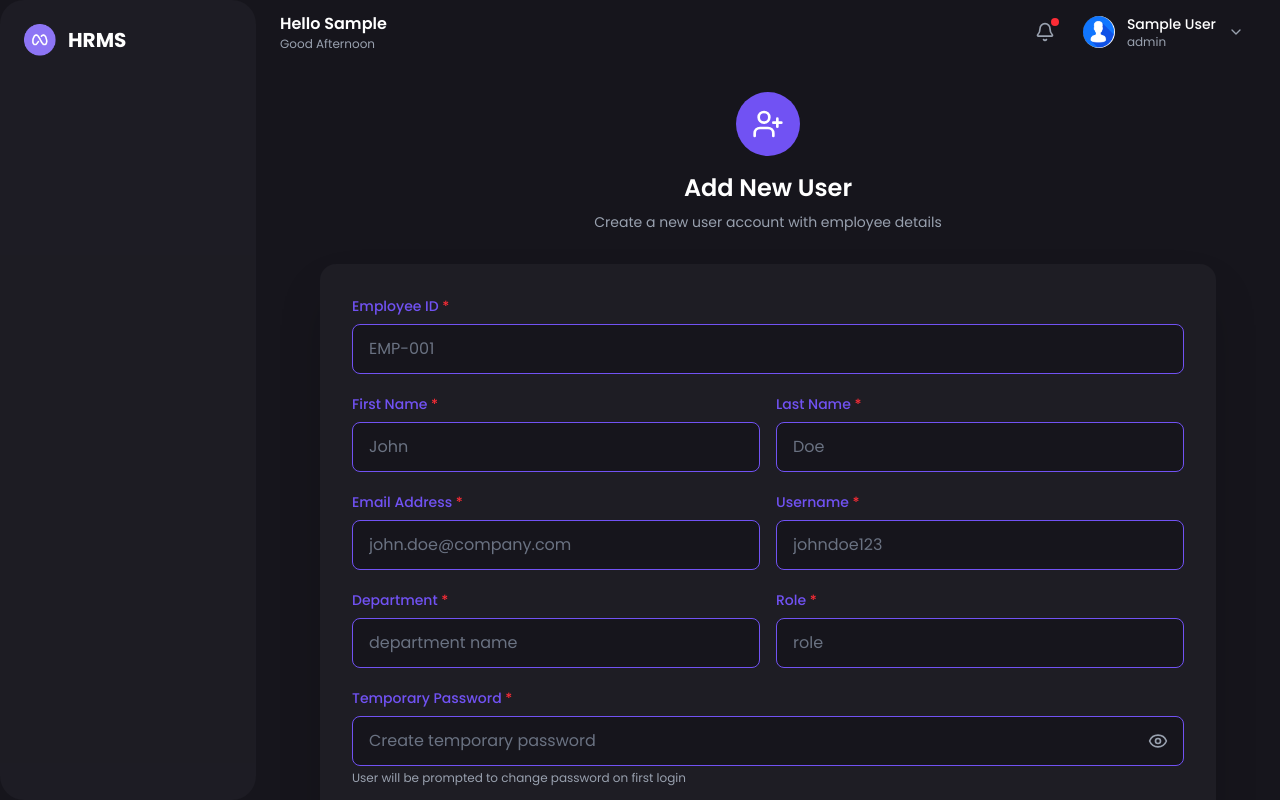
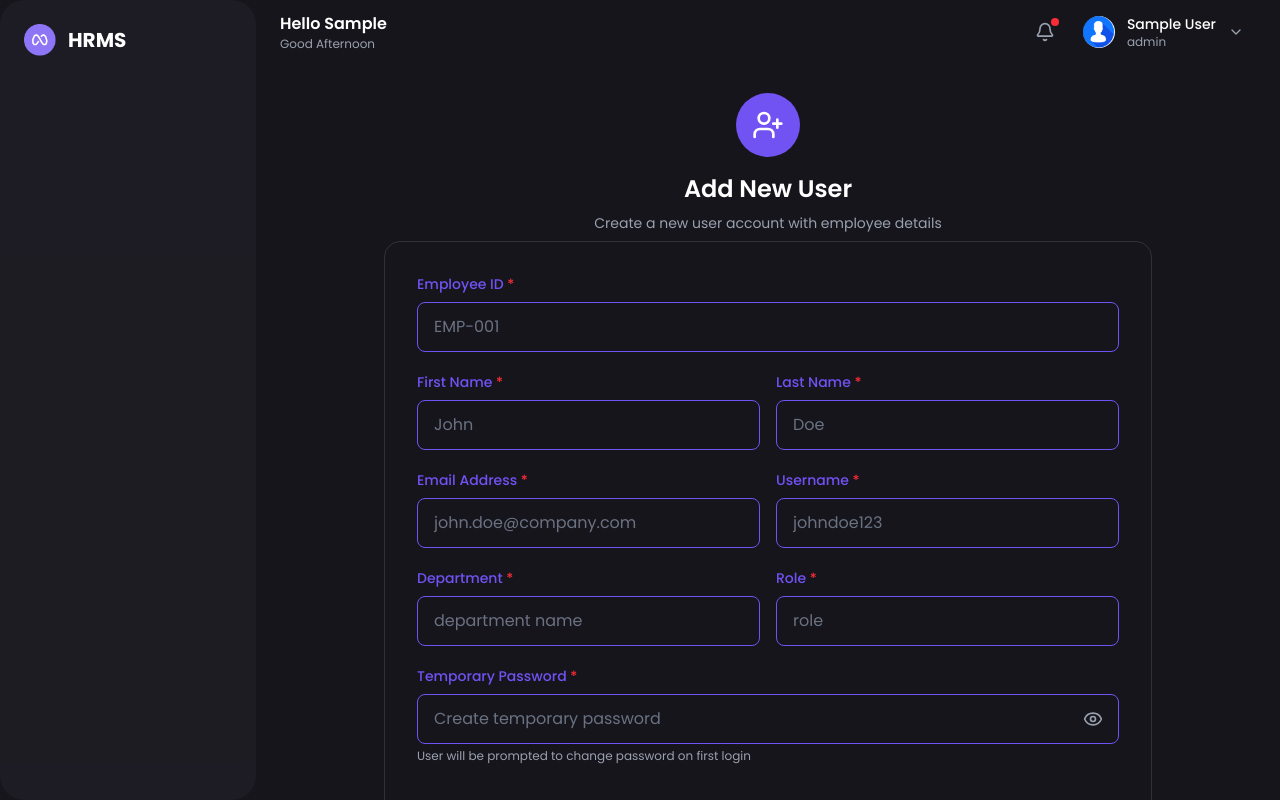
Before and after one commit to Kyomuhe/hrmgt-frontend, a React (Vite) app: page /layout/addUser in a window 1280 px wide. Built offline with nearby package versions, Linux system fonts and the light colour scheme; sample sign-in values are in the browser's storage.

Commit message:
little changes

```diff
--- a/src/components/Dasboard/SideMenu.jsx
+++ b/src/components/Dasboard/SideMenu.jsx
@@ -20,7 +20,6 @@ const Sidebar = () => {
         { icon: Umbrella, label: 'Leaves', path: '/layout/leaves', roles: ['HR'] },
         { icon: FileChartPie, label: 'Leave Status', path: '/layout/myLeaveStatus', roles: ['USER'] },
         { icon: FileUser, label: 'Leave Application', path: '/layout/applyLeave', roles: ['USER'] },
-
     ];
 
     const menuItems = allMenuItems.filter(item => {
@@ -51,8 +50,9 @@ const Sidebar = () => {
             )}
 
             <div
-                className={`fixed lg:static top-0 left-0 h-screen w-64 bg-[#A2A1A80D] flex flex-col rounded-3xl lg:rounded-3xl p-6 z-50 lg:z-auto transform lg:transform-none transition-transform duration-300 ease-in-out lg:transition-none ${isOpen ? 'translate-x-0' : '-translate-x-full lg:translate-x-0'
-                    }`}
+                className={`fixed lg:static top-0 left-0 h-screen w-64 bg-gray-900 lg:bg-[#A2A1A80D] flex flex-col rounded-3xl lg:rounded-3xl p-6 z-50 lg:z-auto transform lg:transform-none transition-transform duration-300 ease-in-out lg:transition-none ${
+                    isOpen ? 'translate-x-0' : '-translate-x-full lg:translate-x-0'
+                }`}
             >
                 <button
                     onClick={() => setIsOpen(false)}
@@ -76,10 +76,11 @@ const Sidebar = () => {
                             <button
                                 key={index}
                                 onClick={() => handleNavigate(item.path)}
-                                className={`flex items-center gap-3 px-4 py-3 rounded-lg transition-all ${isActive
+                                className={`flex items-center gap-3 px-4 py-3 rounded-lg transition-all ${
+                                    isActive
                                         ? 'bg-Primary/Primary-5% text-[#7152F3] border-l-3 border-[#7152F3]'
                                         : 'text-gray-400 hover:text-white hover:bg-gray-800/50'
-                                    }`}
+                                }`}
                             >
                                 <Icon size={20} />
                                 <span className="text-sm font-medium">{item.label}</span>
--- a/src/components/Departments/DepartmentEmployees.jsx
+++ b/src/components/Departments/DepartmentEmployees.jsx
@@ -91,14 +91,10 @@ const DepartmentEmployees = () => {
                             <Plus className="w-5 h-5" />
                             Add New Employee
                         </button>
-                        <button className="flex items-center gap-2 px-4 py-2 text-white border border-gray-300 rounded-lg">
-                            <Filter className="w-5 h-5 " />
-                            Filter
-                        </button>
                     </div>
                 </div>
 
-                <div className="rounded-lg shadow overflow-hidden">
+                <div className="rounded-lg shadow overflow-x-auto">
                     <table className="w-full">
                         <thead className="border-b border-[#A2A1A81A]">
                             <tr>
--- a/src/components/Employees/Employees.jsx
+++ b/src/components/Employees/Employees.jsx
@@ -73,7 +73,7 @@ const Employees = () => {
           </div>
         </div>
 
-        <div className=" rounded-lg shadow overflow-hidden">
+        <div className=" rounded-lg shadow overflow-hidden overflow-x-auto">
           <table className="w-full">
             <thead className="border-b border-[#A2A1A81A]">
               <tr>
--- a/src/components/Leaves/MyLeaveStatus.jsx
+++ b/src/components/Leaves/MyLeaveStatus.jsx
@@ -201,7 +201,7 @@ const MyLeaveStatus = () => {
                                 placeholder="Search by leave type or reason..."
                                 value={searchQuery}
                                 onChange={(e) => setSearchQuery(e.target.value)}
-                                className="w-full bg-[#25252A] text-white pl-10 pr-4 py-3 rounded-lg border border-gray-700 focus:outline-none focus:ring-2 focus:ring-purple-500 focus:border-transparent transition-all"
+                                className="w-full text-white pl-10 pr-4 py-3 rounded-lg border border-gray-700 focus:outline-none focus:ring-2 focus:ring-purple-500 focus:border-transparent transition-all"
                             />
                         </div>
                     </div>
--- a/src/components/UserManagement/AddUser.jsx
+++ b/src/components/UserManagement/AddUser.jsx
@@ -105,8 +105,8 @@ const AddUser = () => {
 
     return (
         <div className="min-h-screen flex flex-col items-center justify-center p-1">
-            <div className='flex flex-col items-center justify-center max-w-4xl w-full'>
-                <div className='text-center mb-8'>
+            <div className='flex flex-col items-center justify-center max-w-3xl w-full'>
+                <div className='text-center mb-2'>
                     <div className='flex items-center justify-center mb-4'>
                         <div className='bg-[#7152F3] p-4 rounded-full'>
                             <UserPlus size={32} className='text-white' />
@@ -120,7 +120,7 @@ const AddUser = () => {
                     </p>
                 </div>
 
-                <form onSubmit={formik.handleSubmit} className='w-full bg-[#1E1D24] rounded-2xl p-8 shadow-2xl'>
+                <form onSubmit={formik.handleSubmit} className='w-full rounded-2xl p-8 border border-[#A2A1A833]'>
                     <div className='w-full space-y-5'>
                         {formik.errors.general && (
                             <div className="p-3 bg-red-500/10 border border-red-500 rounded-lg">
```
Also changed, not shown: src/components/Leaves/RejectionModal.jsx (deleted).
